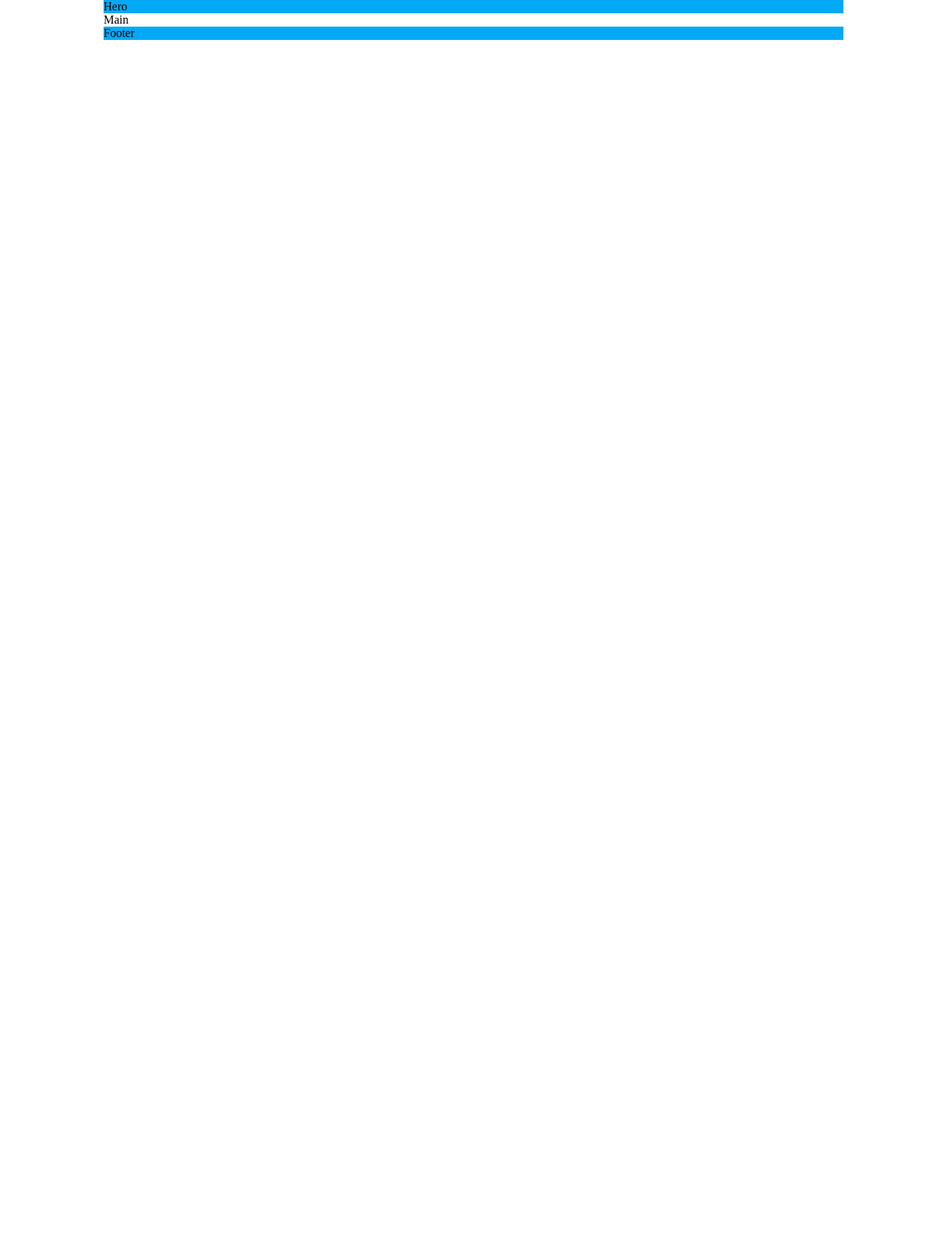
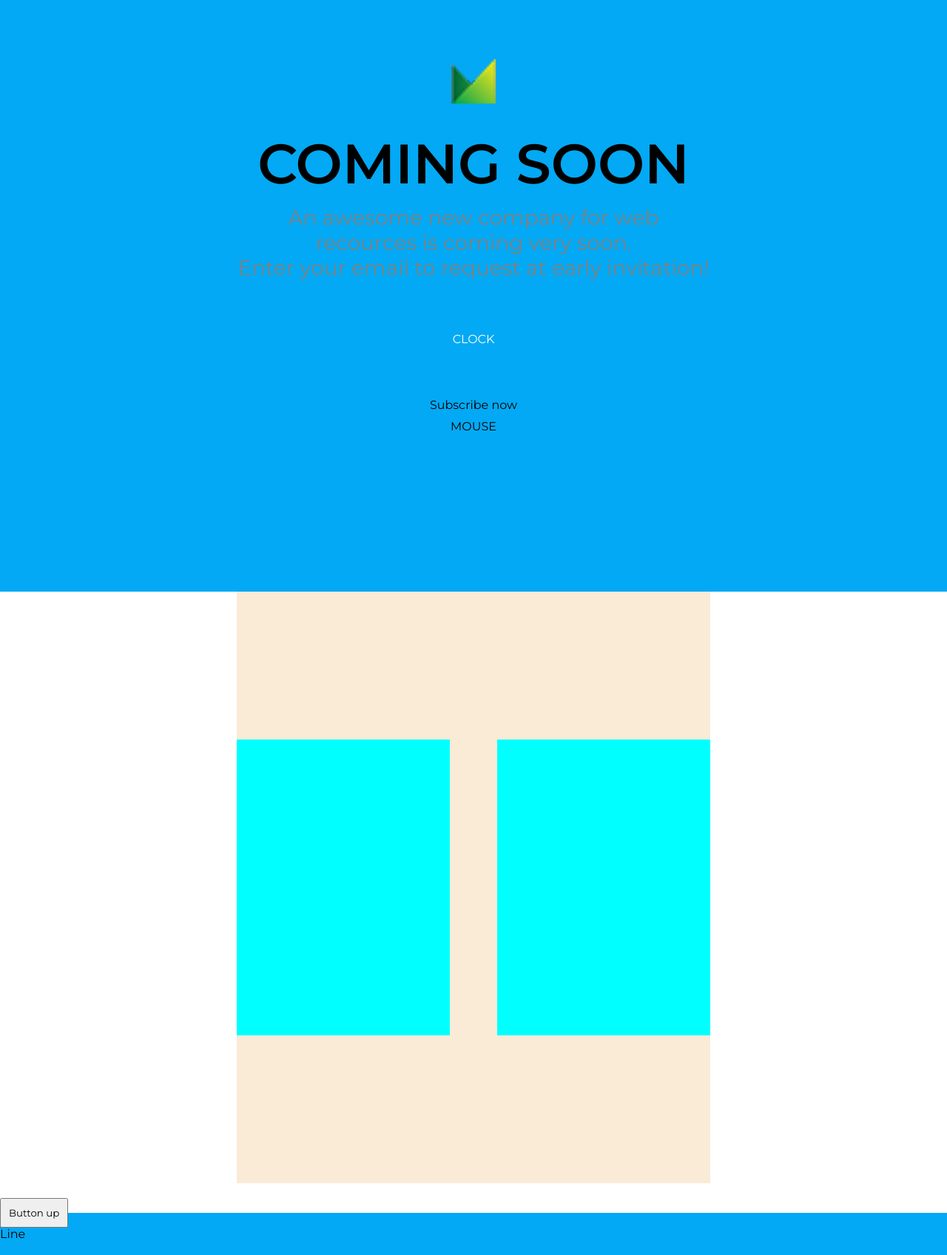
Before and after one commit to DuudeXXI/coming-soon-bit, a website: page index.html in a window 1280 px wide. Shown: the whole page at 74% size. Before the commit the page ends 800 px from the top, so only its background shows below. Drawn offline with Linux system fonts and the light colour scheme.

Commit message:
Layout and top section elements

```diff
--- a/css/base/base.css
+++ b/css/base/base.css
@@ -4,8 +4,13 @@ body *{
     padding: 0;
     vertical-align: top;
     box-sizing: border-box;
+    font-family: Montserrat;
 }
 
+body{
+    width: 100%;
+    height: 100vh;
+}
 :root{
     --main-color: #03a9f4;
     --secondary-color: #ea1e63;
@@ -16,3 +21,6 @@ body *{
 .bg-secondary{
     background-color: var(--secondary-color);
 }
+p{
+    color: grey;
+}
--- a/css/base/layout.css
+++ b/css/base/layout.css
@@ -1,28 +1,51 @@
-.container{
-    width: 1000px;
-    margin: 0 calc(50% - 500px);
+.flex-container{
+    padding: 80px 25% 0 25%;
+    height: 100vh;
+    display: flex;
+    flex-direction: column;
+    text-align: center;
+    gap: 10px;
 }
-@media (max-width:1100px){
-    .container{
-        width: 900px;
-        margin: 0 calc(50% - 450px)
-    }
+
+.logo{
+    height: 60px;
+    width: 100%;
+    object-fit: contain;
+    margin-bottom: 25px;
 }
-@media (max-width:900px){
-    .container{
-        width: 600px;
-        margin: 0 calc(50% - 350px)
-    }
+
+.top-h1{
+    font-size: 75px;
+    text-transform: uppercase;
 }
-@media (max-width:700px){
-    .container{
-        width: 500px;
-        margin: 0 calc(50% - 250px)
-    }
+.top-p{
+    font-size: 28px;
 }
-@media (max-width:440px){
-    .container{
-        width: 300px;
-        margin: 0 calc(50% - 150px)
-    }
+.clock{
+    color: white;
+    margin: 60px 0;
 }
+.mouse{
+    margin: 0 0 20px 0;
+}
+.mid-flex-container{
+    background-color: antiquewhite;
+    margin: 0 25% 0 25%;
+    display: flex;
+    height: 100vh;
+    flex-flow: row wrap;
+    gap: 5px;
+    justify-content:space-between;
+    align-items: center;
+}
+.buttonup{
+    position:relative;
+    padding: 10px;
+    bottom: -20px;
+}
+
+.tempcube{
+    width: 45%;
+    height: 50%;
+    background-color: aqua;
+}
--- a/css/pages/home.css
+++ b/css/pages/home.css
@@ -3,6 +3,7 @@
 @import '../base/layout.css';
 /* <!-- 3rd party--> */
 @import '../3rd-party/font-awesome.min.css';
+@import url('https://fonts.googleapis.com/css2?family=Montserrat:wght@300;400;600&display=swap');
 /* <!-- components --> */
 @import '../components/clock.css';
 @import '../components/form.css';
@@ -10,4 +11,5 @@
 @import '../components/mouse.css';
 @import '../components/progress-bar.css';
 
+
 /* custom styles goes below this comment line */
--- a/index.html
+++ b/index.html
@@ -5,7 +5,6 @@
     <meta http-equiv="X-UA-Compatible" content="IE=edge">
     <meta name="viewport" content="width=device-width, initial-scale=1.0">
     <title>Document</title>
-
 
 
     <link rel="apple-touch-icon" sizes="180x180" href="../coming-soon-bit/Favicon/apple-touch-icon.png">
@@ -23,13 +22,54 @@
 </head>
 <body>
     <section class="container bg-main">
-        Hero
+        <div class="flex-container">
+            <img class="logo" src="./img/logo-main.png" alt="">
+            <h1 class="top-h1">
+                coming soon
+            </h1>
+            <p class="top-p">
+                An awesome new company for web recources is coming very soon.<br>Enter your email to request at early invitation!
+            </p>
+            <p class="clock">
+                CLOCK
+            </p>
+            <form action=""> Subscribe now</form>
+            <div class="mouse">
+                MOUSE
+            </div>
+        </div>
     </section>
     <section class="container">
-        Main
+        <div class="mid-flex-container">
+            <div class="tempcube">
+
+            </div>
+            <div class="tempcube">
+
+            </div>
+        </div>
+        <button class="buttonup">
+            Button up
+        </button>
     </section>
     <footer class="container bg-main">
-        Footer
+        <div>
+            links
+            <a href=""></a>
+            <a href=""></a>
+            <a href=""></a>
+            <a href=""></a>
+            <a href=""></a>
+            <a href=""></a>
+            <a href=""></a>
+        </div>
+        <div>
+            Line
+        </div>
+        <img src="" alt="">
+        <p></p>
+        <p></p>
+        <p></p>
     </footer>
 
 </body>
```
